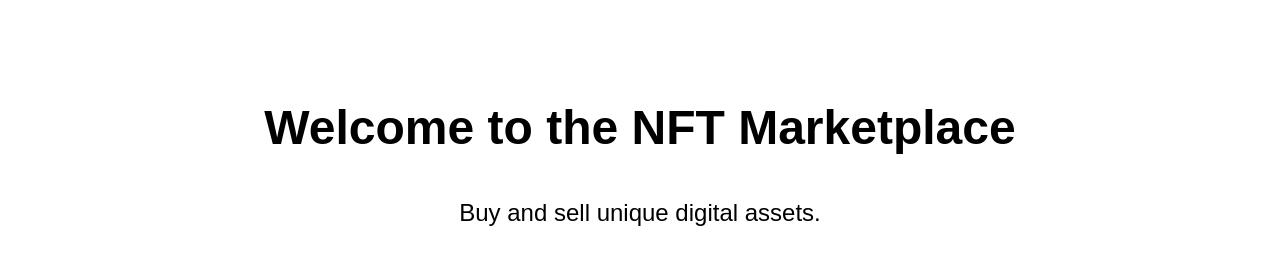
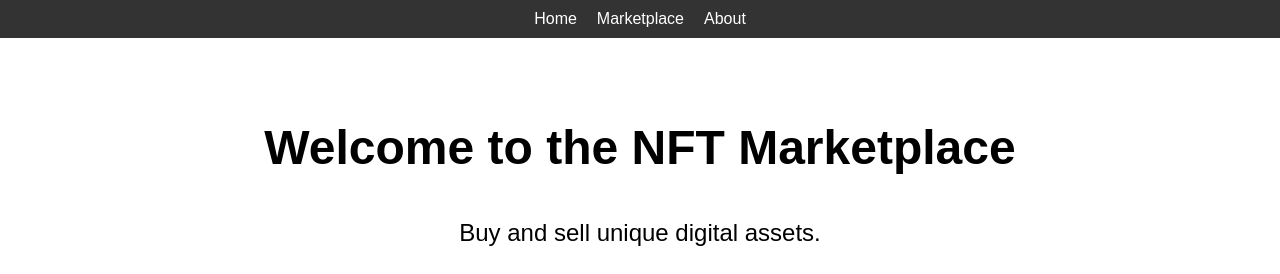
Before and after one commit to unicornlaunching/nftlandingpagebychatgpt, a plain HTML site: page index.html in a window 1280 px wide. Shown: the top 274 px of the page. Drawn offline with Linux system fonts and the light colour scheme.

Commit message:
Update index.html

```diff
--- a/index.html
+++ b/index.html
@@ -1,13 +1,15 @@
 <!-- Prompt: write me the html css and javascript code to create a slick animated landing page for a nft marketplaces with cool images that animate when hovered over-->
 <html>
-<head>
+<header>
   <nav>
     <a href="#">Home</a>
     <a href="#">Marketplace</a>
     <a href="#">About</a>
   </nav>
       <link rel="stylesheet" href="styles.css">
-</head>
+</header>
+
+  <head>      <link rel="stylesheet" href="styles.css"></head>
 
 
   <body>
```
